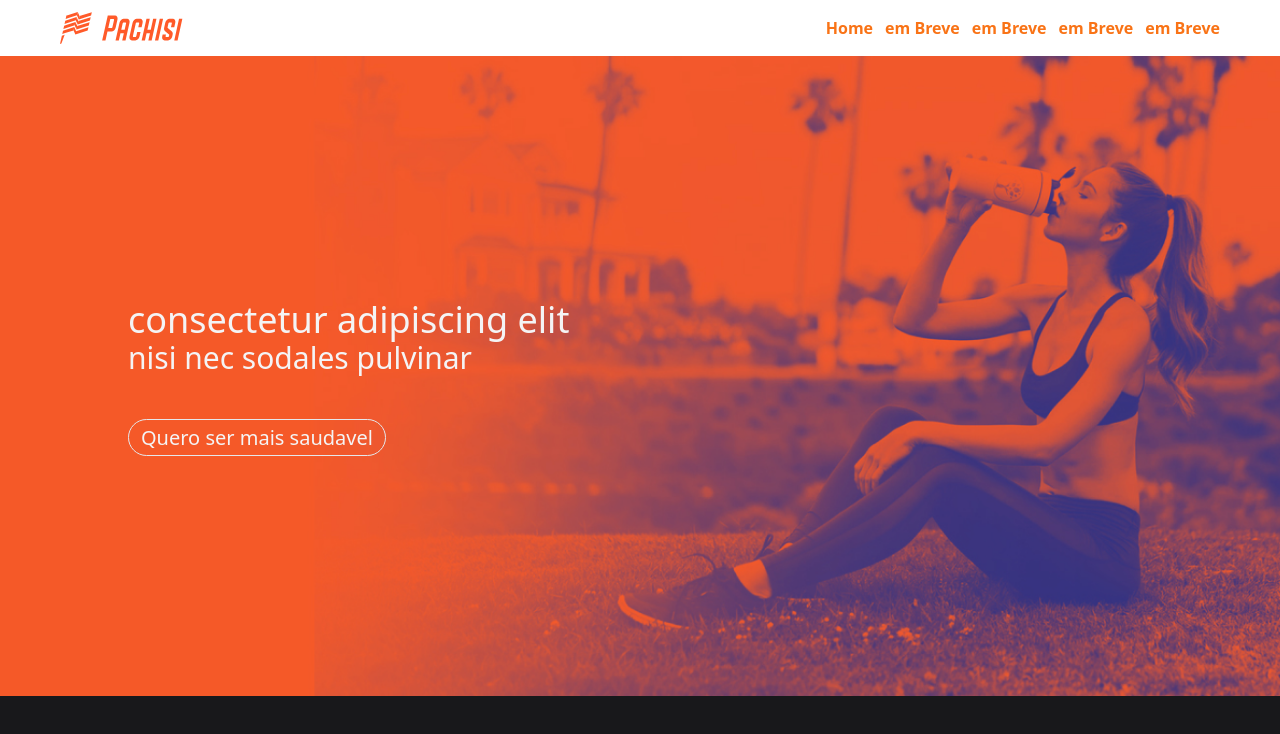
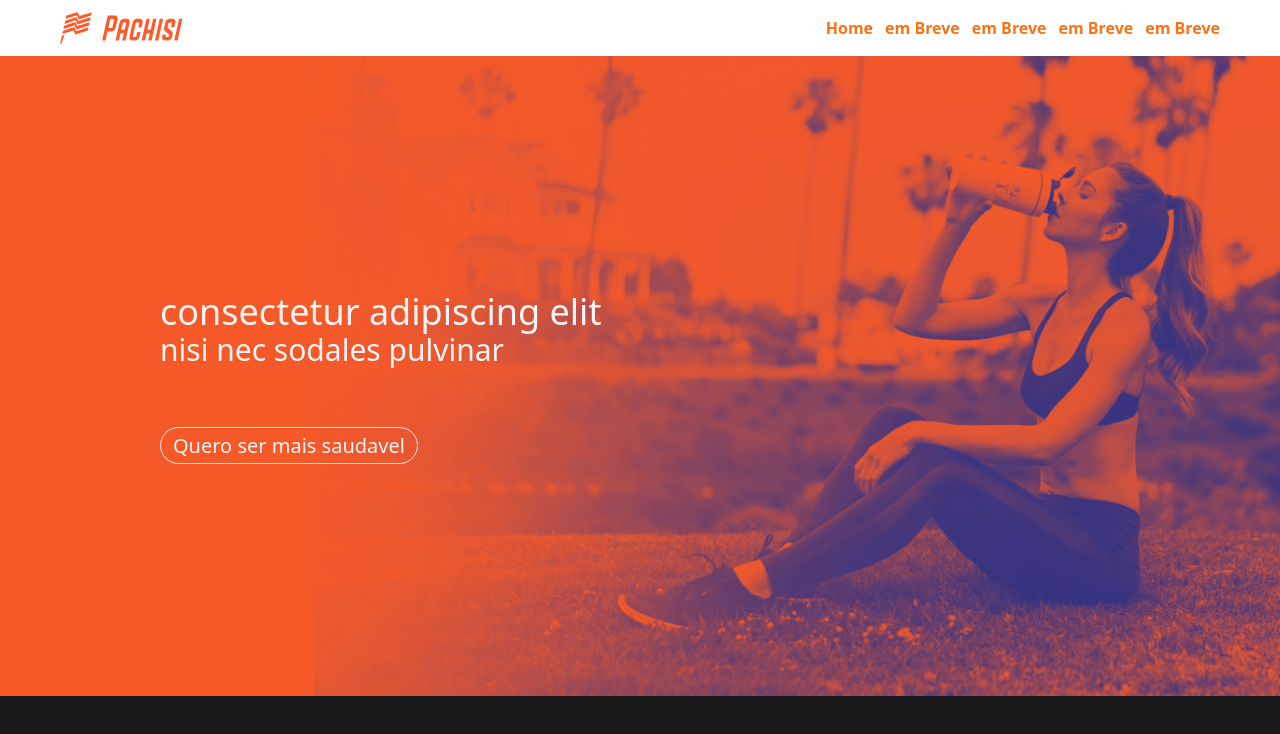
Before and after one commit to matmagamb/ProjetoASA, a React (Vite) app: page / in a window 1280 px wide. Shown: the top 734 px of the page. Built offline with nearby package versions, Linux system fonts and the light colour scheme.

Commit message:
block 1 up

```diff
--- a/index.html
+++ b/index.html
@@ -4,7 +4,7 @@
     <meta charset="UTF-8" />
     <link rel="icon" type="image/svg+xml" href="/vite.svg" />
     <meta name="viewport" content="width=device-width, initial-scale=1.0" />
-    <title>Vite + React + TS</title>
+    <title>Pachisi</title>
   </head>
   <body>
     <div id="root"></div>
--- a/src/components/InicialBanner.tsx
+++ b/src/components/InicialBanner.tsx
@@ -1,12 +1,12 @@
 export function InicialBanner() {
     return (
         <section className=" flex flex-1 flex-col justify-center w-full h-[80vh] bg-banner bg-cover bg-right bg-origin-content bg-no-repeat">
-            <article className="pl-32" >
+            <article className="pl-40" >
 
                 <h1 className="text-4xl font-medium">consectetur adipiscing elit</h1>
                 <span className="text-3xl font-normal">nisi nec sodales pulvinar</span>
 
-                <div className="mt-12">
+                <div className="mt-16">
                     <a href="#" className="text-xl font-normal border rounded-full py-1 px-3">Quero ser mais saudavel</a>
                 </div>
 
```
